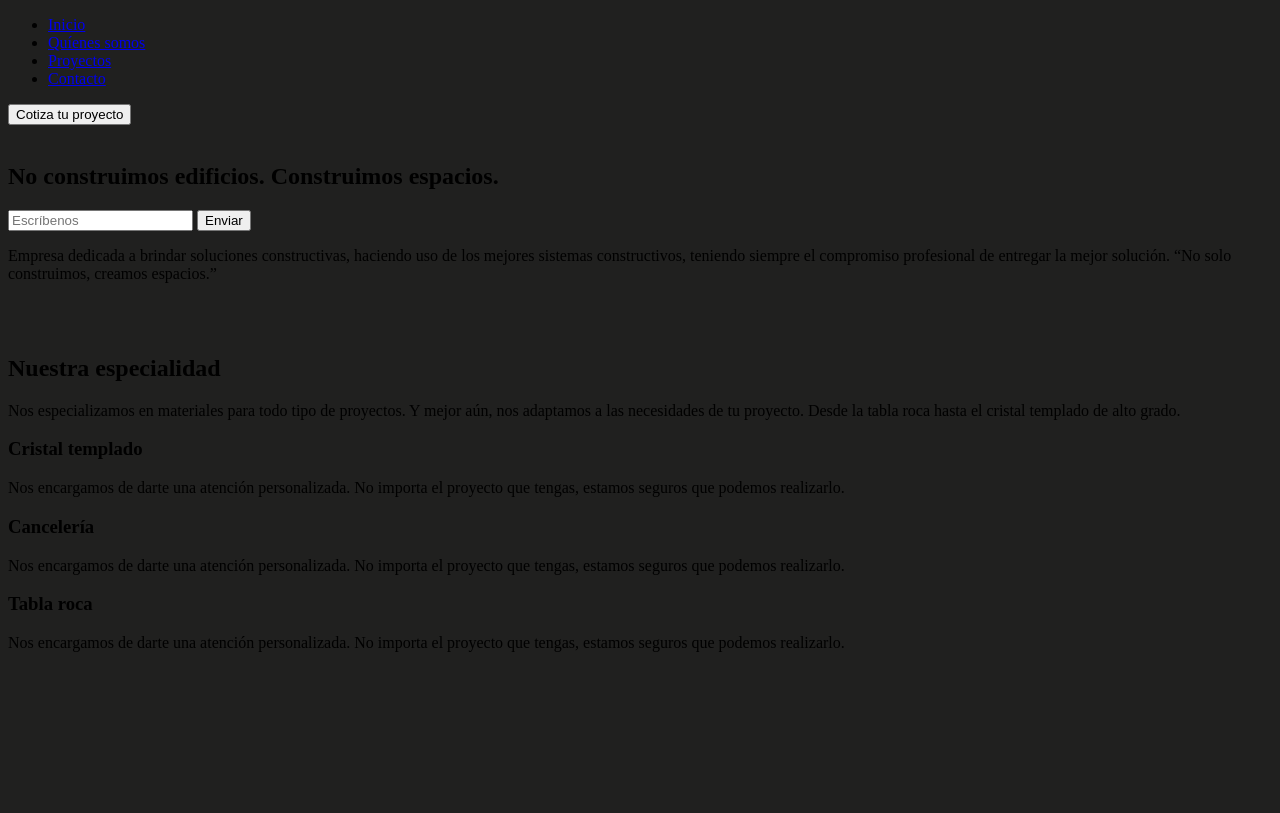
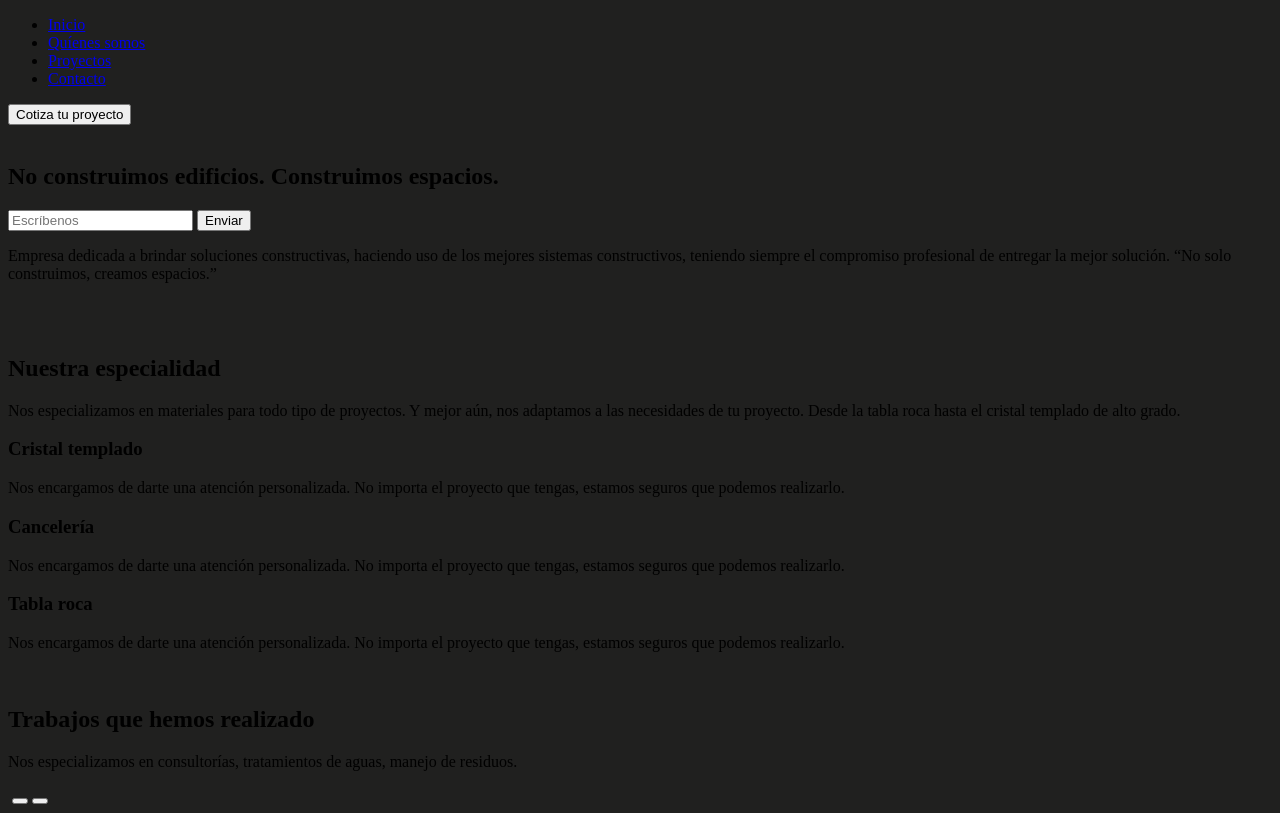
Before and after one commit to dobletaptap/pegaso, a plain HTML site: page index.html in a window 1280 px wide. Drawn offline with Linux system fonts and the light colour scheme.

Commit message:
added mission and gallery html

```diff
--- a/index.html
+++ b/index.html
@@ -60,5 +60,25 @@
     <section class="c-air c-air--picture">
         <img class="c-air__image" src="" alt="">
     </section>
+    <!-- * SECTION WORK -->
+    <section class="c-work">
+        <div class="u-wrapper">
+            <div class="c-work__sides-container">
+                <div class="c-work__side">
+                    <h2 class="c-work__title">Trabajos que hemos realizado</h2>
+                    <p class="c-work__description">Nos especializamos en consultorías, tratamientos de aguas, manejo de residuos.</p>
+                </div>
+                <div class="c-work__side">
+                    <div id="gallery" class="c-gallery">
+                        <img id="gallery-image" src="" alt="" class="c-gallery__image">
+                        <!-- <button id="button-left" class="c-gallery__button c-gallery__button--left"><img class="c-gallery__arrow" src="./img/left.svg" alt=""></button>
+                        <button id="button-right" class="c-gallery__button c-gallery__button--right"><img class="c-gallery__arrow" src="./img/right.svg" alt=""></button> -->
+                        <button id="button-left" class="c-gallery__button c-gallery__button--left"><i class="icon-left"></i></button>
+                        <button id="button-right" class="c-gallery__button c-gallery__button--right"><i class="icon-right"></i></button>
+                    </div>
+                </div>
+            </div>
+        </div>
+    </section>
 </body>
 </html>
```
